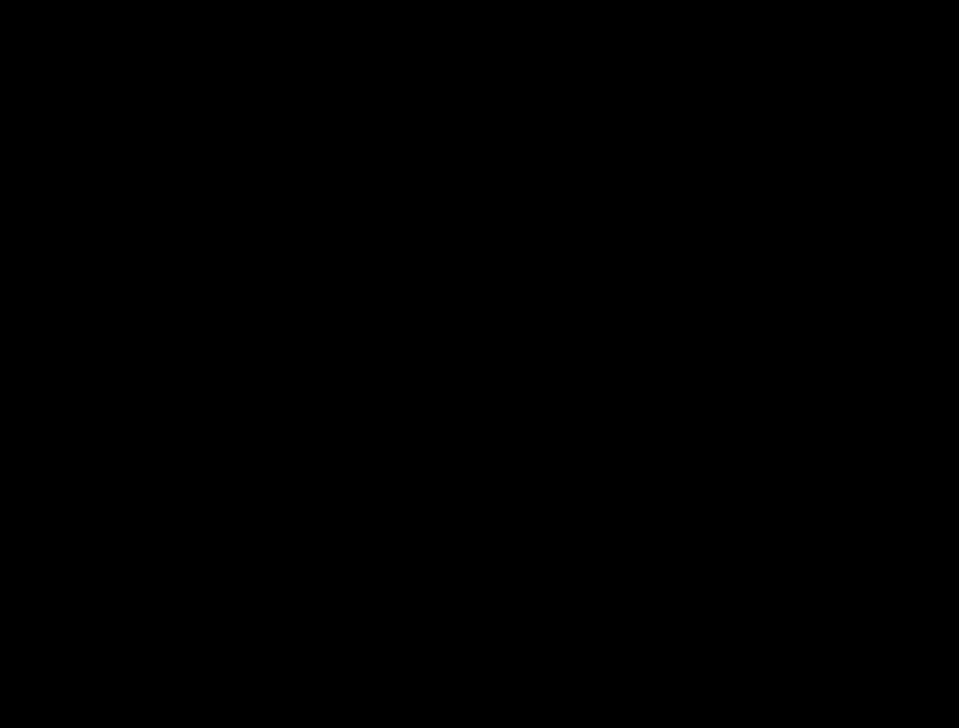
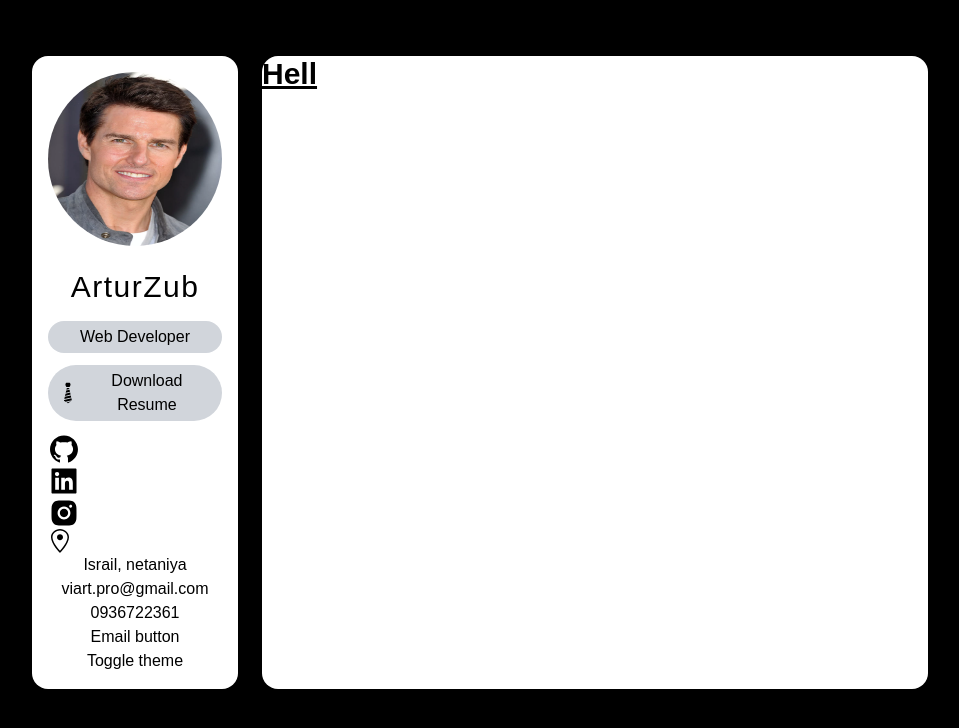
Before and after one commit to lazarevartur/portfolio, a Next.js app: page / in a window 1280 px wide. Shown: the top 728 px of the page, without its empty margins (160-1119 px from the left). Built offline with nearby package versions, Linux system fonts and the light colour scheme.

Commit message:
chore: create main layout

```diff
--- /dev/null
+++ b/components/Sidebar.tsx
@@ -0,0 +1,51 @@
+import Image from "next/image";
+import { AiFillGithub, AiFillLinkedin, AiFillInstagram } from "react-icons/ai";
+import { GoLocation } from "react-icons/go";
+import { GiTie } from "react-icons/gi";
+
+const Sidebar = () => {
+  return (
+    <div>
+      <Image
+        src="/user_avatar.webp"
+        alt="user avatar"
+        width={500}
+        height={500}
+        className='w-32 h-32 mx-auto rounded-full'
+      />
+      <h3 className="my-4 text-3xl font-medium tracking-wider">
+        <span>Artur</span>
+        Zub
+      </h3>
+      <p className="px-2 py-1 my-3 bg-gray-300 rounded-full">Web Developer</p>
+      <a className="flex items-center justify-center px-2 py-1 my-3 bg-gray-300 rounded-full" href="" download='name'>
+        <GiTie className="w-6 h-6" />
+        Download Resume
+      </a>
+      <div>
+        <a href="">
+          <AiFillGithub className="w-8 h-8" />
+        </a>
+        <a href="">
+          <AiFillLinkedin className="w-8 h-8" />
+        </a>
+        <a href="">
+          <AiFillInstagram className="w-8 h-8" />
+        </a>
+      </div>
+
+      <div>
+        <div>
+          <GoLocation className="w-6 h-6" />
+          <span>Israil, netaniya</span>
+        </div>
+        <p>viart.pro@gmail.com</p>
+        <p>0936722361</p>
+      </div>
+      <button>Email button</button>
+      <button>Toggle theme</button>
+    </div>
+  );
+};
+
+export default Sidebar;
--- a/package.json
+++ b/package.json
@@ -11,7 +11,8 @@
   "dependencies": {
     "next": "12.1.6",
     "react": "18.1.0",
-    "react-dom": "18.1.0"
+    "react-dom": "18.1.0",
+    "react-icons": "^4.4.0"
   },
   "devDependencies": {
     "@types/node": "17.0.41",
--- a/pages/_app.tsx
+++ b/pages/_app.tsx
@@ -1,8 +1,18 @@
-import '../styles/globals.css'
-import type { AppProps } from 'next/app'
+import "../styles/globals.css";
+import type { AppProps } from "next/app";
+import Sidebar from "../components/Sidebar";
 
 function MyApp({ Component, pageProps }: AppProps) {
-  return <Component {...pageProps} />
+  return (
+    <div className="grid grid-cols-12 gap-6 px-5 lg:px-48 my-14">
+      <div className="col-span-12 p-4 text-center bg-white lg:col-span-3 rounded-2xl">
+        <Sidebar />
+      </div>
+      <div className="col-span-12 bg-white lg:col-span-9 rounded-2xl">
+        <Component {...pageProps} />
+      </div>
+    </div>
+  );
 }
 
-export default MyApp
+export default MyApp;
```
Also changed, not shown: public/user_avatar.webp (added), 1 other file (tests, documents, lock files or other folders).
